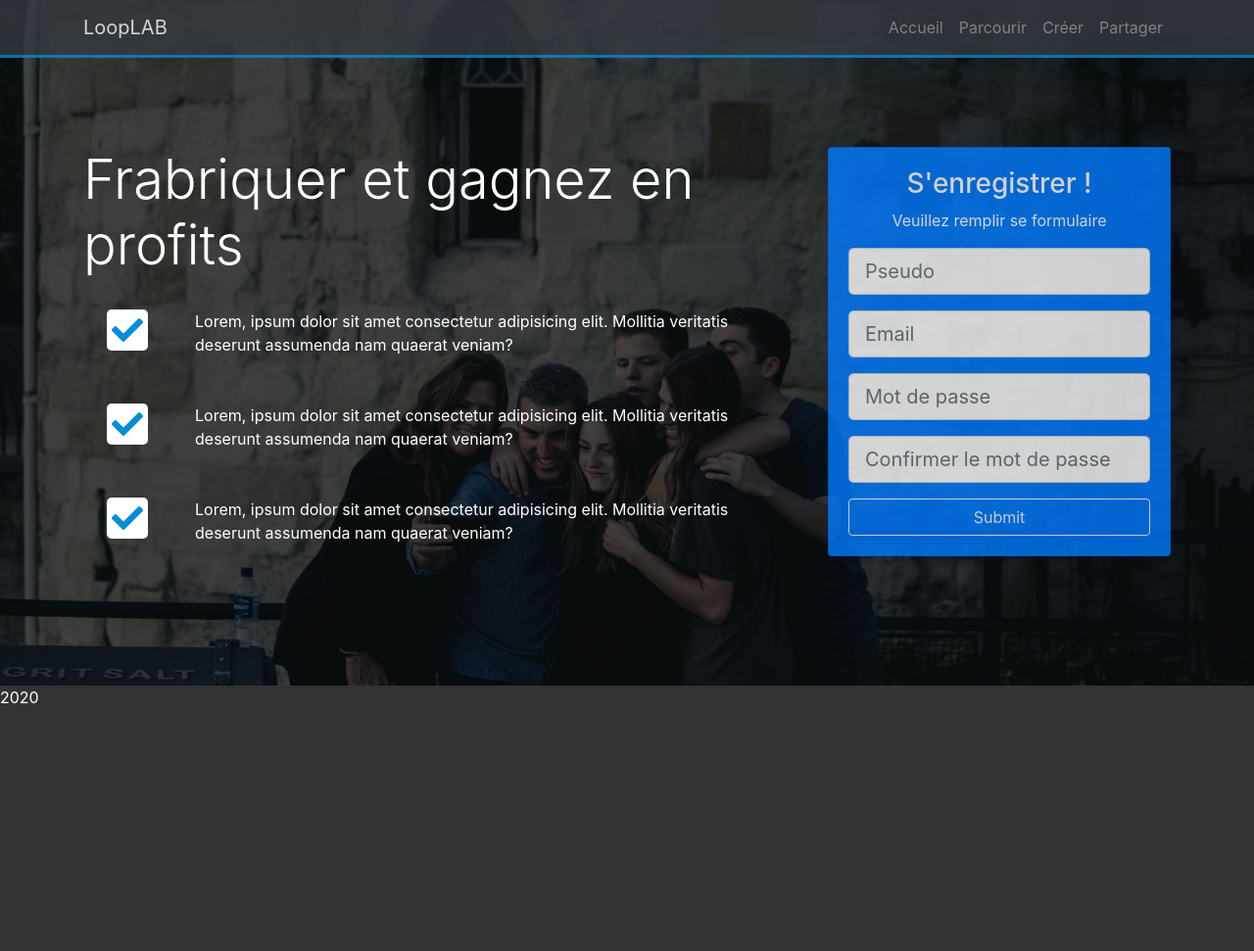
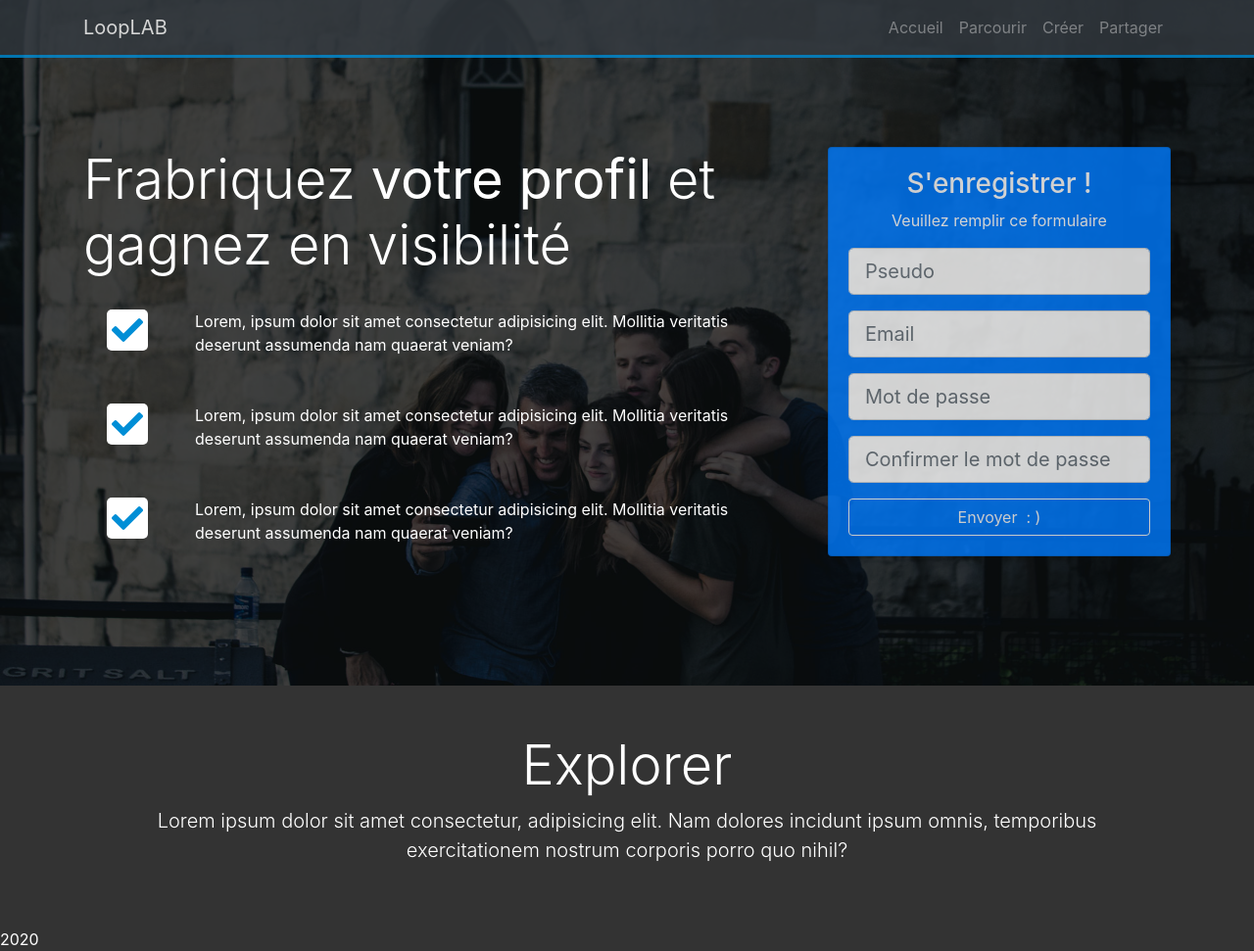
Before and after one commit to felDL1994/LoopLAB, a plain HTML site: page index.html in a window 1280 px wide. Shown: the whole page at 98% size. Before the commit the page ends 800 px from the top, so only its background shows below. Drawn offline with nearby package versions, Linux system fonts and the light colour scheme.

Commit message:
adding content

```diff
--- a/index.html
+++ b/index.html
@@ -55,7 +55,7 @@
           <div class="row">
             <div class="col-lg-8 d-none d-lg-block">
               <h1 class="display-4">
-                Frabriquer <strong> </strong> et gagnez en profits
+                Frabriquez <strong>votre profil</strong> et gagnez en visibilité
               </h1>
               <div class="d-flex">
                 <div class="p-4 align-self-start">
@@ -89,7 +89,7 @@
               <div class="card bg-primary text-center card-form">
                 <div class="card-body">
                   <h3>S'enregistrer !</h3>
-                  <p>Veuillez remplir se formulaire</p>
+                  <p>Veuillez remplir ce formulaire</p>
                   <form action="">
                     <div class="form-group">
                       <input
@@ -121,7 +121,7 @@
                     </div>
                     <input
                       type="submit"
-                      value="Submit"
+                      value="Envoyer  : )"
                       class="btn btn-outline-light btn-block"
                     />
                   </form>
@@ -132,6 +132,19 @@
         </div>
       </div>
     </header>
+    <!-- EXPLORE -->
+    <section id="explore-head-section">
+      <div class="container">
+        <div class="col text-center py-5">
+          <h1 class="display-4">Explorer</h1>
+          <p class="lead">
+            Lorem ipsum dolor sit amet consectetur, adipisicing elit. Nam
+            dolores incidunt ipsum omnis, temporibus exercitationem nostrum
+            corporis porro quo nihil?
+          </p>
+        </div>
+      </div>
+    </section>
     <span id="year"></span>
     <script
       src="https://code.jquery.com/jquery-3.5.1.min.js"
```
